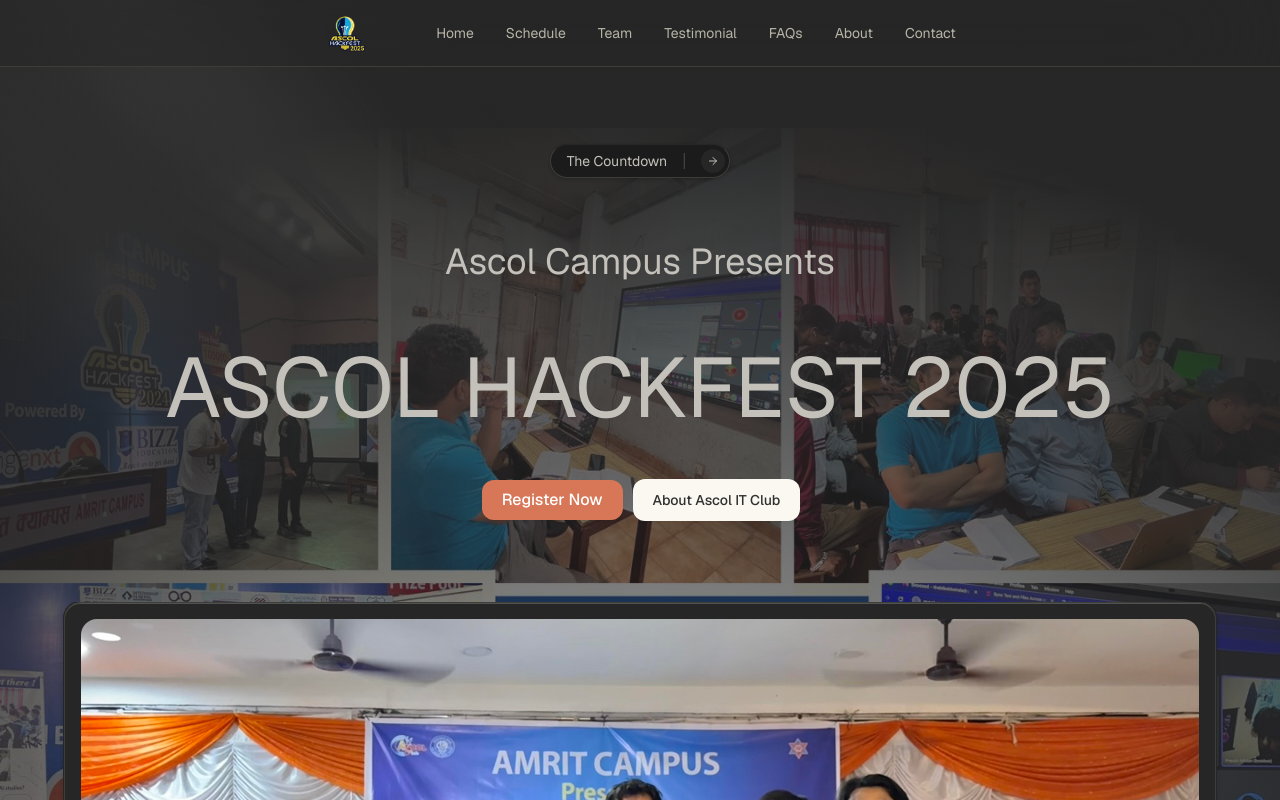
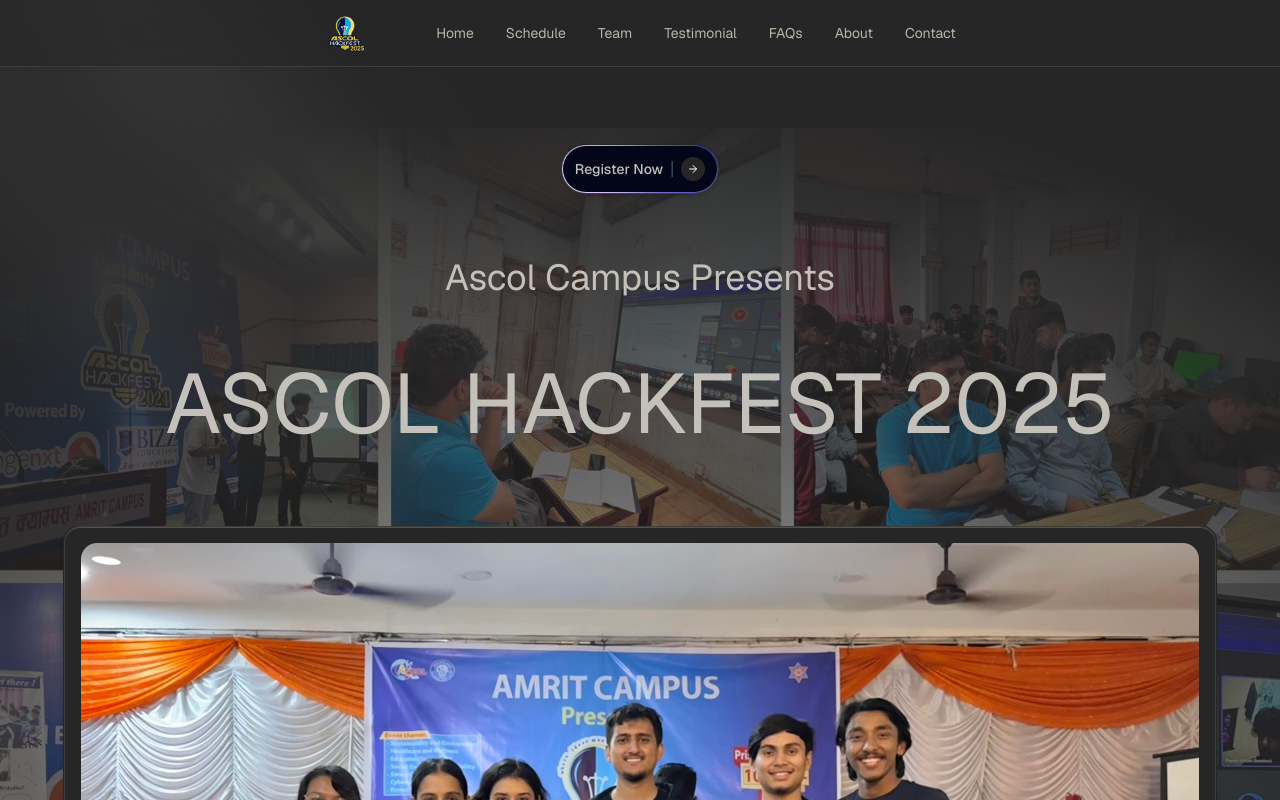
Before and after one commit to ascolitclub/hackfest, a Next.js app: page / in a window 1280 px wide. Shown: the top 800 px of the page. Built offline with nearby package versions, Linux system fonts and the light colour scheme.

Commit message:
update the countdown and add the register now button with rotating border gradient

```diff
--- a/package.json
+++ b/package.json
@@ -22,6 +22,7 @@
     "next-themes": "^0.4.6",
     "react": "19.1.0",
     "react-dom": "19.1.0",
+    "react-element-to-jsx-string": "^17.0.1",
     "tailwind-merge": "^3.3.1",
     "tailwindcss-animate": "^1.0.7",
     "tw-animate-css": "^1.3.7"
--- a/src/components/Countdown/Countdown.tsx
+++ b/src/components/Countdown/Countdown.tsx
@@ -5,6 +5,7 @@
 import { Share2 } from "lucide-react";
 import { CrossLines } from "../Lines/CrossLines";
 import { Line } from "../Doodles/Line";
+import Link from "next/link";
 
 interface TimeLeft {
   days: number;
@@ -15,8 +16,8 @@
 
 export function Countdown() {
   // Set event date to 30 days from now for demo purposes
-  const eventDate = new Date();
-  eventDate.setDate(eventDate.getDate() + 30);
+  const eventDate = new Date("2025-09-18");
+  eventDate.setDate(eventDate.getDate());
   eventDate.setHours(19, 0, 0, 0); // 7:00 PM
 
   const [timeLeft, setTimeLeft] = useState<TimeLeft>({
@@ -120,7 +121,9 @@
 
           {/* CTA Buttons */}
           <div className="flex flex-col sm:flex-row gap-4 justify-center items-center">
+            <Link target="blank" href="https://docs.google.com/forms/d/e/1FAIpQLSeWfX81syG9qM2ITpHlgLVZQJNELwFqZO077QGz0VTun6V7cA/viewform">
             <Button size="lg">Register Now</Button>
+            </Link>
             <Button variant="outline" size="lg" onClick={handleShare}>
               <Share2 className="w-5 h-5 mr-2" />
               Share Event
--- a/src/components/Hero/Hero.tsx
+++ b/src/components/Hero/Hero.tsx
@@ -1,8 +1,10 @@
 import React from "react";
 import Link from "next/link";
 import { ArrowRight } from "lucide-react";
-import { Button } from "@/components/ui/Button";
+
 import Image from "next/image";
+import { div } from "motion/react-client";
+import { button } from "motion/react-m";
 
 // import { TextEffect } from "@/components/motion";
 // import { AnimatedGroup } from "@/components/motion-primitives/animated-group";
@@ -33,15 +35,20 @@
             <div className="absolute inset-0 -z-10 size-full [background:radial-gradient(125%_125%_at_50%_100%,transparent_0%,var(--color-background)_75%)]"></div>
             <div className="mx-auto max-w-7xl px-6">
               <div className="text-center sm:mx-auto lg:mr-auto lg:mt-0">
-                {/* <AnimatedGroup variants={transitionVariants}> */}
                 <Link
-                  href="#schedule"
-                  className="hover:bg-background dark:hover:border-t-border bg-muted group mx-auto flex w-fit items-center gap-4 rounded-full border p-1 pl-4 shadow-md shadow-zinc-950/5 transition-colors duration-300 dark:border-t-white/5 dark:shadow-zinc-950"
+                  target="blank"
+                  href="https://docs.google.com/forms/d/e/1FAIpQLSeWfX81syG9qM2ITpHlgLVZQJNELwFqZO077QGz0VTun6V7cA/viewform"
+                  className=" bg-muted group mx-auto flex w-fit items-center gap-4 rounded-full border shadow-md shadow-zinc-950/5 transition-colors duration-300 dark:border-t-white/5 dark:shadow-zinc-950"
                 >
-                  <span className="text-foreground text-sm">The Countdown</span>
+                  <button className="relative inline-flex h-12 overflow-hidden rounded-full p-[1px] focus:outline-none focus:ring-2 focus:ring-slate-400 focus:ring-offset-2 focus:ring-offset-slate-50">
+                    <span className="absolute inset-[-1000%] animate-[spin_2s_linear_infinite] bg-[conic-gradient(from_90deg_at_50%_50%,#E2CBFF_0%,#393BB2_50%,#E2CBFF_100%)]" />
+                    <span className="inline-flex h-full w-full cursor-pointer items-center justify-center rounded-full bg-slate-950 px-3 py-1 text-sm font-medium text-white backdrop-blur-3xl">
+                      <span className="text-foreground text-sm mr-2">
+                        Register Now
+                      </span>
                       <span className="dark:border-background block h-4 w-0.5 border-l bg-white dark:bg-zinc-700"></span>
 
-                  <div className="bg-background group-hover:bg-muted size-6 overflow-hidden rounded-full duration-500">
+                      <div className="bg-background group-hover:bg-muted ml-2 size-6 overflow-hidden rounded-full duration-500">
                         <div className="flex w-12 -translate-x-1/2 duration-500 ease-in-out group-hover:translate-x-0">
                           <span className="flex size-6">
                             <ArrowRight className="m-auto size-3" />
@@ -51,6 +58,8 @@
                           </span>
                         </div>
                       </div>
+                    </span>
+                  </button>
                 </Link>
 
                 <h1 className="mt-8 text-balance text-2xl md:text-4xl lg:mt-16">
@@ -60,7 +69,7 @@
                   ASCOL HACKFEST 2025
                 </p>
 
-                <div className="mt-12 flex flex-col items-center justify-center gap-2 md:flex-row">
+                {/* <div className="mt-12 flex flex-col items-center justify-center gap-2 md:flex-row">
                   <div
                     key={1}
                     className="rounded-[calc(var(--radius-xl)+0.125rem)] p-0.5"
@@ -90,7 +99,7 @@
                       <span className="text-nowrap">About Ascol IT Club</span>
                     </a>
                   </Button>
-                </div>
+                </div> */}
               </div>
             </div>
 
```
Also changed, not shown: 2 other files (tests, documents, lock files or other folders). Lines whose indentation alone changed are shown as unchanged.
